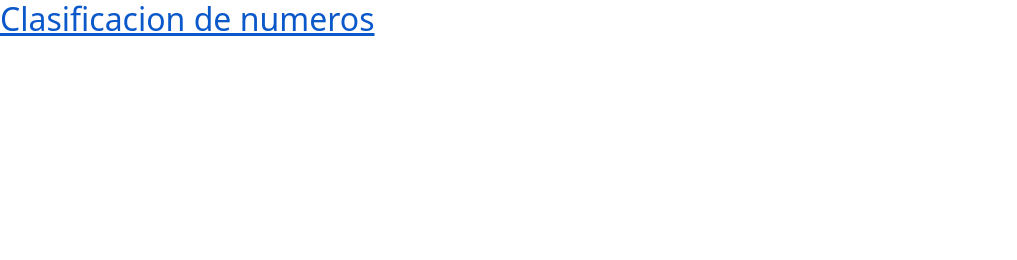
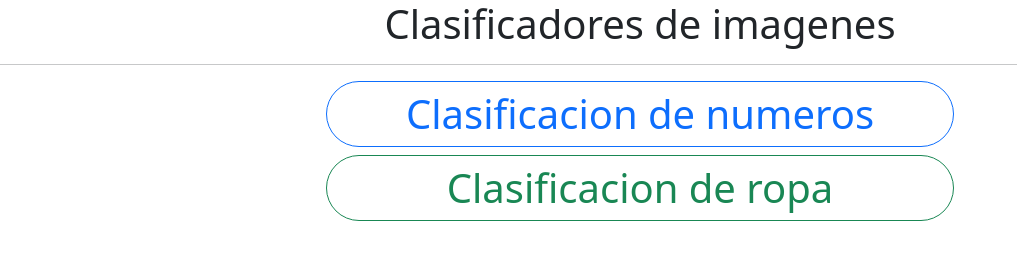
Before and after one commit to CarlosGA30/RedesdNeuronales, a plain HTML site: page index.html in a window 1280 px wide. Shown: the whole page, without its empty margins (0-1017 px from the left). Drawn offline with nearby package versions, Linux system fonts and the light colour scheme.

Commit message:
Update index.html
se agrego clasificador ropa

```diff
--- a/index.html
+++ b/index.html
@@ -11,7 +11,18 @@
     <title>Hello, world!</title>
   </head>
   <body>
-    <a class="h2 link " href="./clasificacionNumeros/index">Clasificacion de numeros</a>
+        <h1 class="h1 text-center">Clasificadores de imagenes</h1>
+    <hr>
+    <div class="row">
+        <div class="col-md-3 align-center"></div>
+        <div class="col-md-6 align-center">
+            <a class="text-center h1 nav-link text-primary border border-primary rounded-pill" href="./clasificacionNumeros/index"><i class="bi bi-123"></i> Clasificacion de numeros</a>
+            <a class="text-center h1 nav-link text-success border border-success rounded-pill" href="./clasificacion_ropa/index"><i class="bi bi-lamp-fill"></i> Clasificacion de ropa</a>
+
+        </div>
+        <div class="col-md-3 align-center"></div>
+
+    </div>
 
     <!-- Optional JavaScript; choose one of the two! -->
 
```
